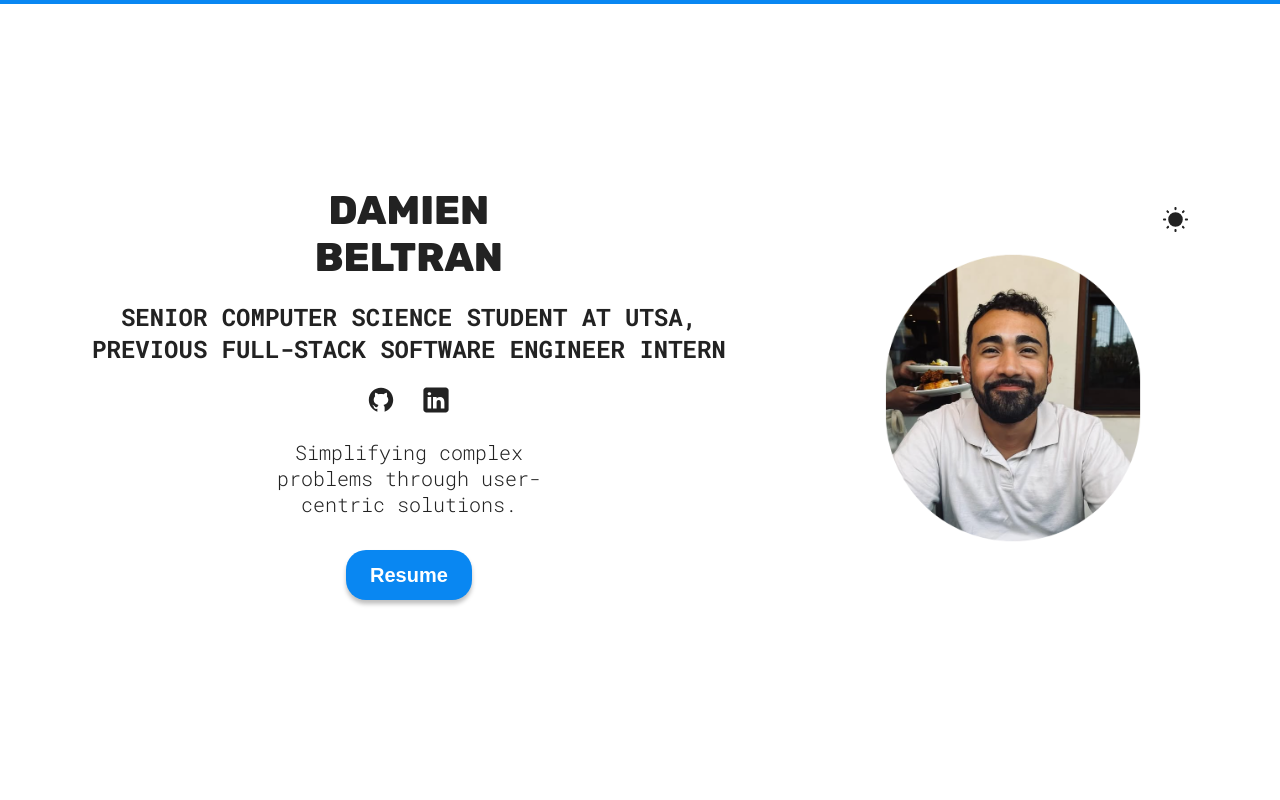
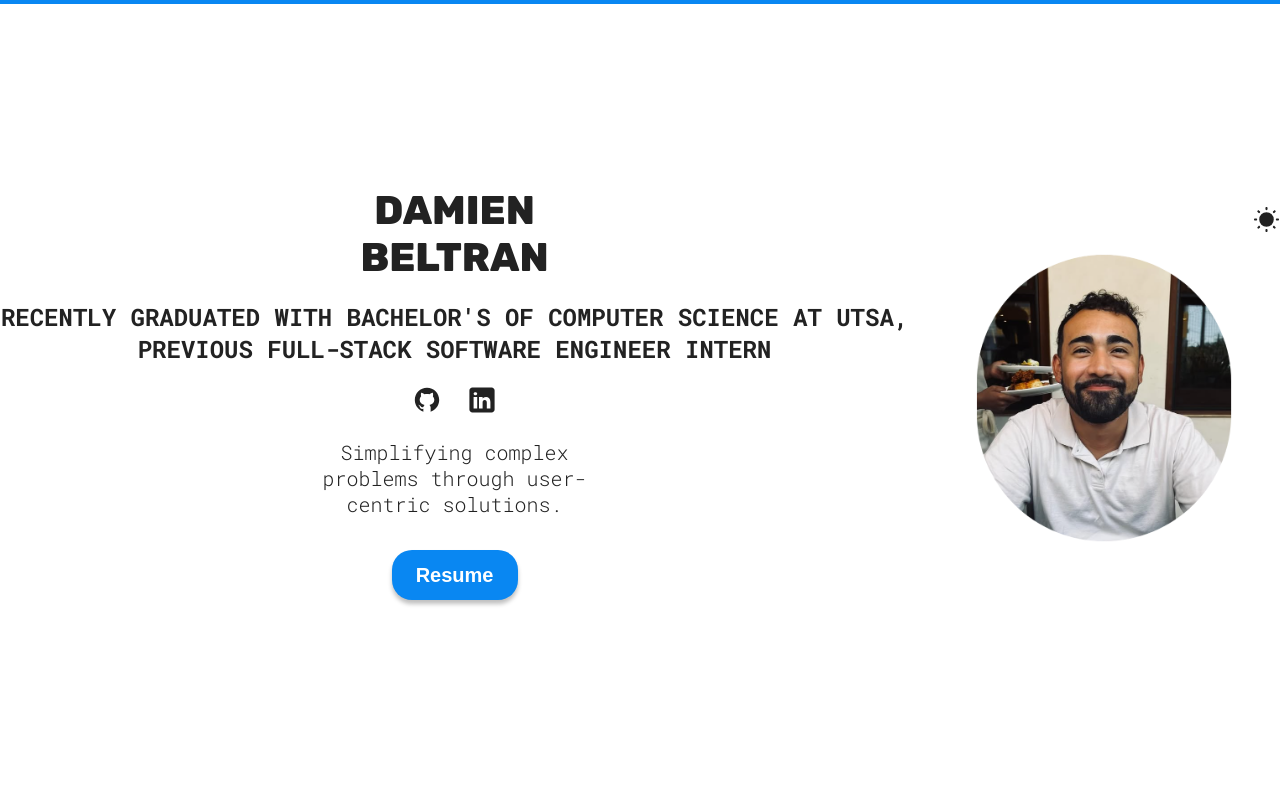
Before and after one commit to Damienb123/Developer-Portfolio, a React (Vite) app: page / in a window 1280 px wide. Shown: the top 800 px of the page. Built offline with nearby package versions, Linux system fonts and the light colour scheme.

Commit message:
Revise Hero component for recent graduation
Updated the description and graduation status in the Hero component.

```diff
--- a/src/sections/Hero/Hero.jsx
+++ b/src/sections/Hero/Hero.jsx
@@ -38,7 +38,7 @@ function Hero() {
           Beltran
         </h1>
         <h2>
-          Senior Computer Science Student at UTSA,
+          Recently Graduated with Bachelor's of Computer Science at UTSA,
           <br />
           Previous Full-Stack Software Engineer Intern
         </h2>
```
